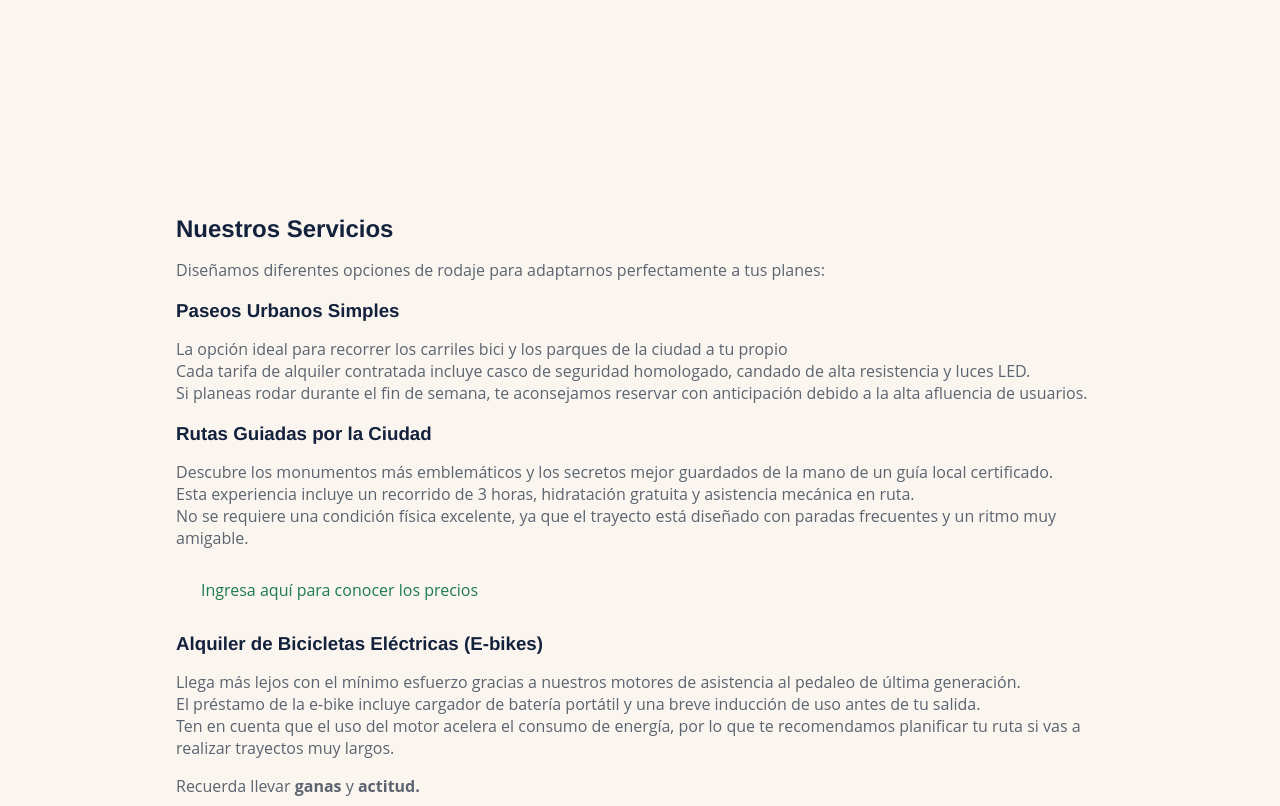
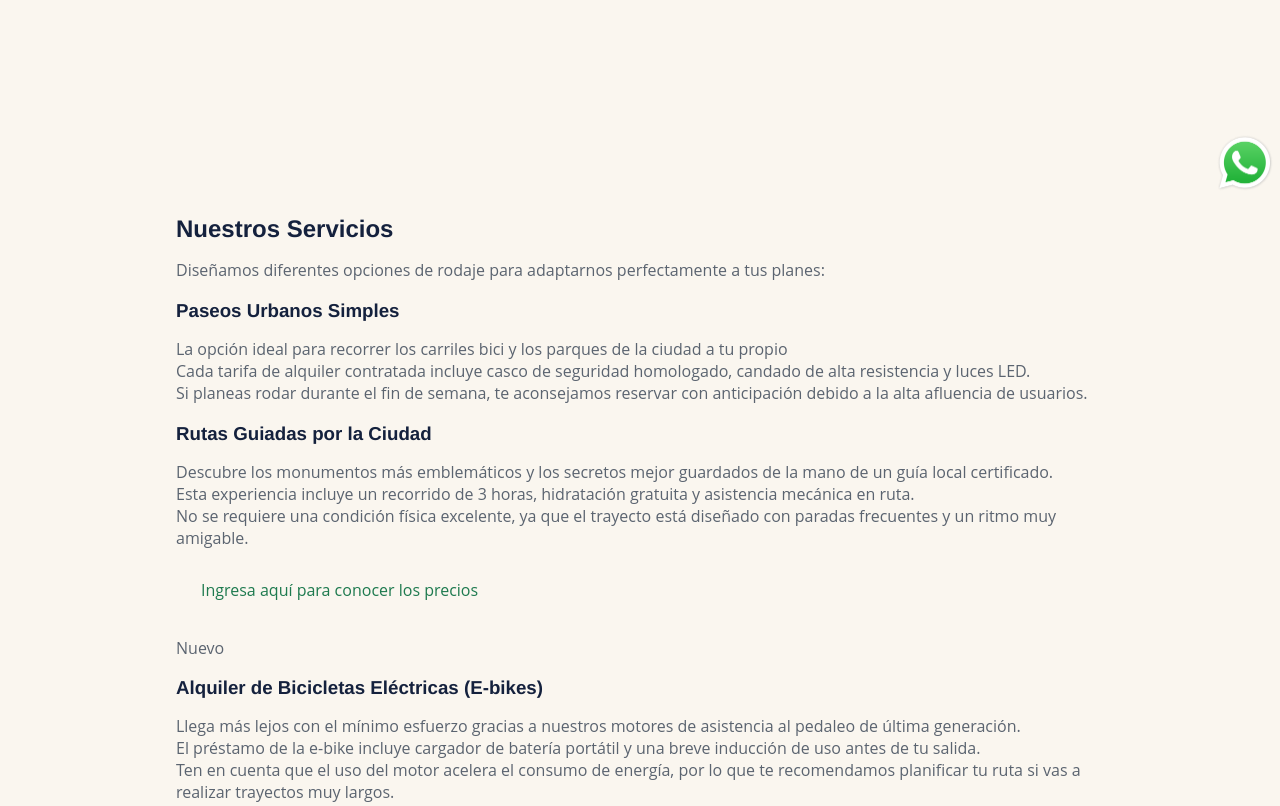
Before and after one commit to ST1Uon3/rueda_libre, a plain HTML site: page index.html in a window 1280 px wide. Shown: the part 601-1407 px from the top of the page. Drawn offline with Linux system fonts and the light colour scheme.

Commit message:
Lanzamiento oficial Rueda Libre v1.0

```diff
--- a/css/styles.css
+++ b/css/styles.css
@@ -1,3 +1,4 @@
+/*tamaños de caja y alturas relativas*/
 html {
   box-sizing: border-box;
 }
@@ -8,12 +9,24 @@ html {
   box-sizing: inherit;
 }
 
+main {
+  max-width: 60rem;
+  margin-inline: auto;
+  padding: var(--espacio-md);
+}
+
+.portada {
+  min-height: 80vh;
+}
+
+/*raíz y variables*/
 :root{
     --Verde-Ruta: #1E7A4F;
     --Naranja-Pedal: #F39A2B;
     --Azul-Noche: #14213D;
     --Crema: #FAF6EF;
     --Gris-Asfalto: #5B6470;
+    --color-menu: rgba(0, 0, 0, 0.06);
 
     --fuente-titulos: "Montserrat", "Helvetica Neue", Arial, sans-serif;
     --fuente-cuerpo: "Open Sans", system-ui, -apple-system, "Segoe UI", Roboto, sans-serif;
@@ -26,16 +39,8 @@ html {
 
 }
 
-main {
-  max-width: 60rem;
-  margin-inline: auto;
-  padding: var(--espacio-md);
-}
 
-.portada {
-  min-height: 80vh;
-}
-
+  /*coloración y fuentes de tipografía*/
 body{
     background-color: var(--Crema);
     color: var(--Gris-Asfalto);
@@ -60,6 +65,7 @@ a:link, a:visited {
   display: inline-block;
 }
 
+/*formulario*/
 mi.formulario {
   max-width: 400px;
   margin: 20px auto;
@@ -102,6 +108,7 @@ button[type="submit"] {
   transition: background-color 0.3s ease;
 }
 
+/*organización de la lista de el menú*/
 #menu a {
   color: var(--gris-asfalto);
 }
@@ -117,6 +124,14 @@ button[type="submit"] {
   outline: 3px solid var(--verde-ruta);
   outline-offset: 3px;
   background-color: var(--Verde-Ruta)(0, 0, 0, 0.06);
+}
+
+#menu {
+  display: flex;
+  gap: var(--espacio-md);
+  list-style: none;
+  margin: 0;
+  padding: 0;
 }
 
 .btn-reservar {
@@ -149,6 +164,7 @@ button[type="submit"] {
   background-color: rgba(0, 0, 0, 0.06);
 }
 
+/*tablas*/
 #btabla {
   width: 100%;
   border-collapse: collapse;
@@ -202,7 +218,7 @@ button[type="submit"] {
   margin: 20px 0;
 }
 
-
+/*organización de margen y rellenos de espacios en "nuestros servicios*/
 .servicios {
   display: flex;
   flex-wrap: wrap;
@@ -225,10 +241,52 @@ button[type="submit"] {
   border-radius: var(--espacio-sm);
 }
 
-#menu {
-  display: flex;
-  gap: var(--espacio-md);
-  list-style: none;
-  margin: 0;
-  padding: 0;
+
+/*etiquta de nuevo*/
+#alquiler {
+  position: relative;
 }
+
+#etiqueta-nuevo {
+  position: absolute;
+  top: var(--espacio-md);
+  right: var(--espacio-md);
+  padding: 0.25rem 0.75rem;
+  border-radius: var(--radio);
+  background-color: var(--Crema);
+  color: var(--Verde-Ruta);
+  font-size: 0.875rem;
+  font-weight: 600;
+  line-height: 1.2;
+}
+
+/*link y logo de whatsapp*/
+.btn-whatsapp {
+    position: fixed;
+    bottom: 20px;
+    right: 30px;
+    width: 60px;
+    height: 60px;
+    background-color: var(--Verde-Ruta);
+    border-radius: 50px;
+    display: flex;
+    justify-content: center;
+    align-items: center;
+    box-shadow: var(--Crema);
+    z-index: 9999;
+    transition: transform 0.3s ease;
+}
+
+
+.btn-whatsapp:hover {
+    transform: scale(1.1);
+}
+
+
+.btn-whatsapp img {
+    width: 60px;
+    height: 60px;
+    align-items: center;
+    right: 30px;
+
+}
--- a/index.html
+++ b/index.html
@@ -9,7 +9,7 @@
 
 <body>
     <main>
-        <header>
+         <header>
             <h1>Rueda Libre</h1>
          <p>Bienvenidos a Rueda Libre</p>
 
@@ -55,7 +55,10 @@
         <p>Descubre los monumentos más emblemáticos y los secretos mejor guardados de la mano de un guía local certificado. <br>Esta experiencia incluye un recorrido de 3 horas, hidratación gratuita y asistencia mecánica en ruta. <br>No se requiere una condición física excelente, ya que el trayecto está diseñado con paradas frecuentes y un ritmo muy amigable.</p>
 
         <a href="paginas/tarifas.html#encabezado-recorridos" target="_blank">Ingresa aquí para conocer los precios</a>
-        <h3>Alquiler de Bicicletas Eléctricas (E-bikes)</h3>
+        <br>
+        <br>
+        <span class="etiqueta-nuevo">Nuevo</span>
+        <h3 id="alquiler">Alquiler de Bicicletas Eléctricas (E-bikes)</h3>
         <p>Llega más lejos con el mínimo esfuerzo gracias a nuestros motores de asistencia al pedaleo de última generación. <br>El préstamo de la e-bike incluye cargador de batería portátil y una breve inducción de uso antes de tu salida. <br>Ten en cuenta que el uso del motor acelera el consumo de energía, por lo que te recomendamos planificar tu ruta si vas a realizar trayectos muy largos.</p>
         <p>Recuerda llevar <strong>ganas</strong> y <strong>actitud.</strong></p>
         <img src="/img/13.jpg" alt="Ruta basica" width="300px" height="300px">
@@ -101,6 +104,10 @@
 
     </footer>
 
+     <a href="https://wa.me/573000000000" class="btn-whatsapp" target="_blank" rel="noopener noreferrer">
+             <img src="img/WhatsApp.svg.webp" alt="WhatsApp">
+        </a>
+
 
 </body>
 </html>
```
Also changed, not shown: paginas/reservas.html (+4 -0 lines), paginas/tarifas.html (+4 -0 lines), bitacora.txt, img/WhatsApp.svg.webp (added).
